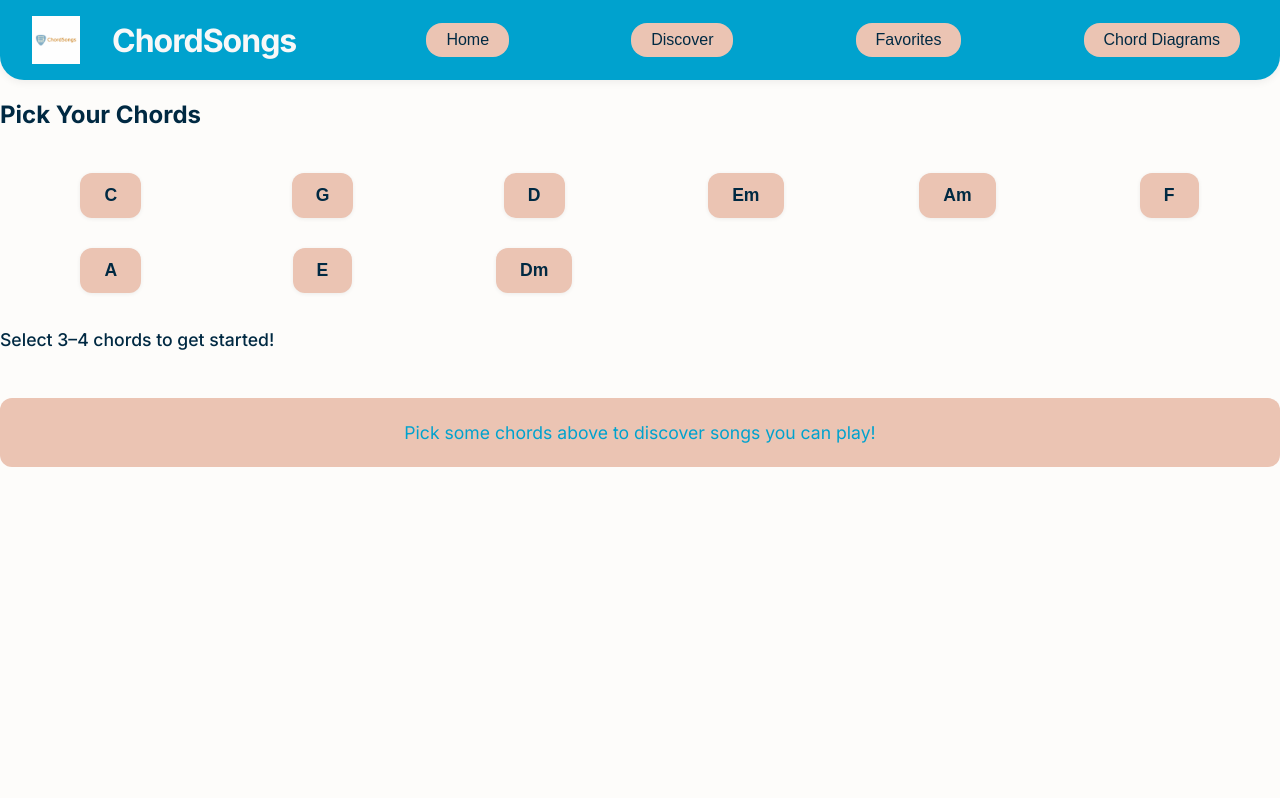
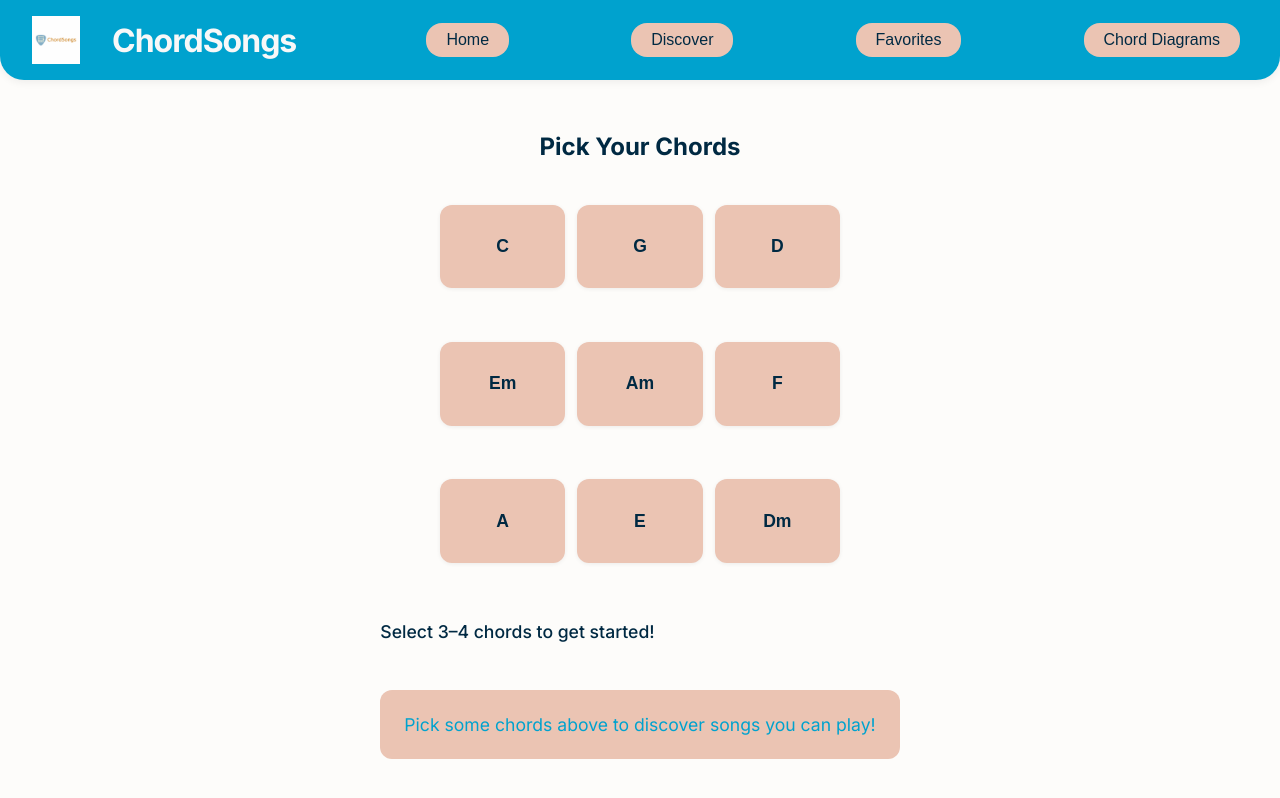
Before and after one commit to danconley/ChordSongs1, a React (Vite) app: page / in a window 1280 px wide. Shown: the top 798 px of the page. Built offline with nearby package versions, Linux system fonts and the light colour scheme.

Commit message:
Fixing UI to show 3 x 3 grids. Using Claude Sonnet 3.5

```diff
--- a/src/App.jsx
+++ b/src/App.jsx
@@ -4,6 +4,7 @@ import "./chord-diagrams.css";
 import logo from "../chordsongs_bigger_trans.png";
 import { SONGS } from "./songs";
 import { ChordDiagrams } from "./ChordDiagrams";
+
 const CHORDS = ["C", "G", "D", "Em", "Am", "F", "A", "E", "Dm"];
 
 function getFavorites() {
@@ -138,6 +139,7 @@ export default function App() {
                     ) : (
                         <>
                             <h2>Pick Your Chords</h2>
+                            <div className="chord-picker">
                                 <div className="chord-grid">
                                     {CHORDS.map((chord) => (
                                         <button
@@ -148,7 +150,8 @@ export default function App() {
                                             }
                                             onClick={() => toggleChord(chord)}
                                             disabled={
-                                            !selectedChords.includes(chord) && selectedChords.length >= 4
+                                                !selectedChords.includes(chord) &&
+                                                selectedChords.length >= 4
                                             }
                                         >
                                             {chord}
@@ -171,7 +174,9 @@ export default function App() {
                                                 <ul style={{ margin: '0.5rem 0 0 1.2rem', padding: 0 }}>
                                                     {SONGS.slice(0, 5).map((song) => (
                                                         <li key={song.id} style={{ marginBottom: '0.5rem' }}>
-                                                        <span style={{ fontWeight: 600 }}>{song.title}</span>: {song.chords.map((c) => <span className="chord-badge" key={c}>{c}</span>)}
+                                                            <span style={{ fontWeight: 600 }}>{song.title}</span>: {song.chords.map((c) => (
+                                                                <span className="chord-badge" key={c}>{c}</span>
+                                                            ))}
                                                         </li>
                                                     ))}
                                                 </ul>
@@ -181,10 +186,13 @@ export default function App() {
                                         filteredSongs.map((song) => renderSongCard(song))
                                     )}
                                 </div>
+                            </div>
                         </>
                     )}
                 </main>
             )}
+
+            {view === "chords" && <ChordDiagrams />}
 
             {view === "detail" && activeSong && (
                 <div className="song-detail">
@@ -209,8 +217,6 @@ export default function App() {
                 </div>
             )}
 
-            {view === "chords" && <ChordDiagrams />}
-
             {view === "favorites" && (
                 <main>
                     <h2>Your Favorites</h2>
--- a/src/ChordDiagrams.jsx
+++ b/src/ChordDiagrams.jsx
@@ -165,7 +165,7 @@ export function ChordDiagrams() {
     return (
         <div className="chord-diagrams-page">
             <h2>Guitar Chord Diagrams</h2>
-            <div className="chord-grid">
+            <div className="chord-diagrams-grid">
                 {Object.entries(CHORD_DIAGRAMS).map(([name, diagram]) => (
                     <ChordDiagram key={name} name={name} diagram={diagram} />
                 ))}
--- a/src/chord-diagrams.css
+++ b/src/chord-diagrams.css
@@ -10,12 +10,15 @@
     color: #333;
 }
 
-.chord-grid {
+.chord-diagrams-grid {
     display: grid;
-    grid-template-columns: repeat(auto-fit, minmax(170px, 1fr));
+    grid-template-columns: repeat(3, 1fr);
+    grid-template-rows: repeat(3, 1fr);
     gap: 30px;
     justify-items: center;
     padding: 20px;
+    max-width: 800px;
+    margin: 0 auto;
 }
 
 .chord-diagram {
--- a/src/styles.css
+++ b/src/styles.css
@@ -15,6 +15,15 @@ body, .app-bg {
   font-family: 'Inter', sans-serif;
   margin: 0;
   min-height: 100vh;
+}
+
+main {
+  max-width: 800px;
+  margin: 0 auto;
+  padding: 2rem;
+  display: flex;
+  flex-direction: column;
+  align-items: center;
 }
 
 .header {
@@ -56,22 +65,33 @@ h1 {
 }
 
 .chord-grid {
-  display: flex;
-  flex-wrap: wrap;
+  display: grid;
+  grid-template-columns: repeat(3, minmax(0, 1fr));
+  grid-template-rows: repeat(3, 1fr);
   gap: 0.75rem;
-  margin: 1.5rem 0 1rem 0;
+  margin: 1.5rem auto 1rem auto;
+  max-width: 400px;
+  width: 100%;
+  padding: 0 1rem;
+  aspect-ratio: 1;
 }
 .chord-btn {
   background: var(--secondary);
   color: var(--text);
   border: none;
   border-radius: 12px;
-  padding: 0.75rem 1.5rem;
+  padding: 0.75rem 0;
+  width: 100%;
+  aspect-ratio: 1.5;
   font-size: 1.1rem;
   font-weight: 700;
   cursor: pointer;
   box-shadow: 0 1px 4px #0001;
   transition: background 0.2s, color 0.2s, transform 0.1s;
+  text-align: center;
+  display: flex;
+  align-items: center;
+  justify-content: center;
 }
 .chord-btn.selected {
   background: var(--primary);
```
Lines whose indentation alone changed are shown as unchanged.
